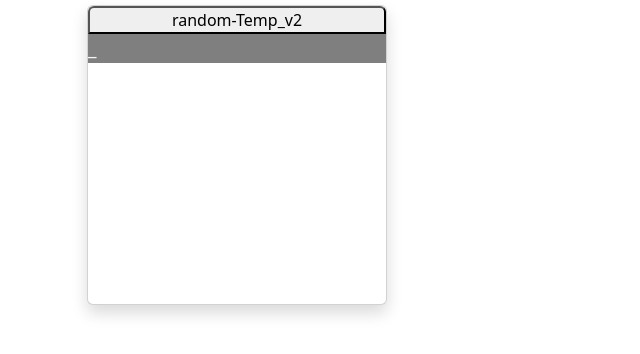
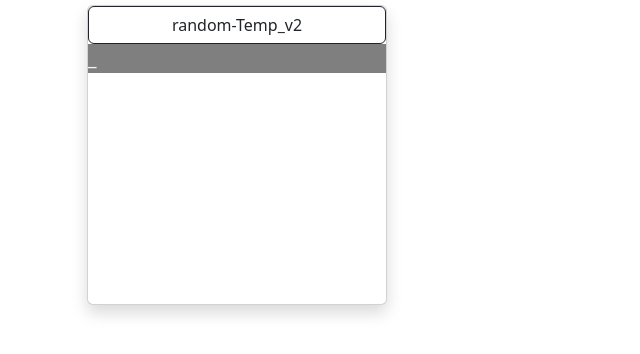
Before and after one commit to JFZelenak/231002-day13-js-pt1, a plain HTML site: page index.html in a window 1280 px wide. Shown: the whole page, without its empty margins (0-640 px from the left). Drawn offline with nearby package versions, Linux system fonts and the light colour scheme.

Commit message:
add changes

```diff
--- a/index.html
+++ b/index.html
@@ -9,12 +9,13 @@
     <link rel="stylesheet" href="./style.css">
 </head>
 <body>
-    <div class="container">
+    <div class="container d-flex">
         <div class="card rounded shadow align-content-center" id="card01">
-            <button class="rounded-top" id="btn01">random-Temp_v2</button>
+            <button class="btn btn-outline-dark" id="btn01">random-Temp_v2</button>
             <p id="output01">_</p>
         </div>
     </div>
+
 
 
     <script src="./script.js"></script>
```
